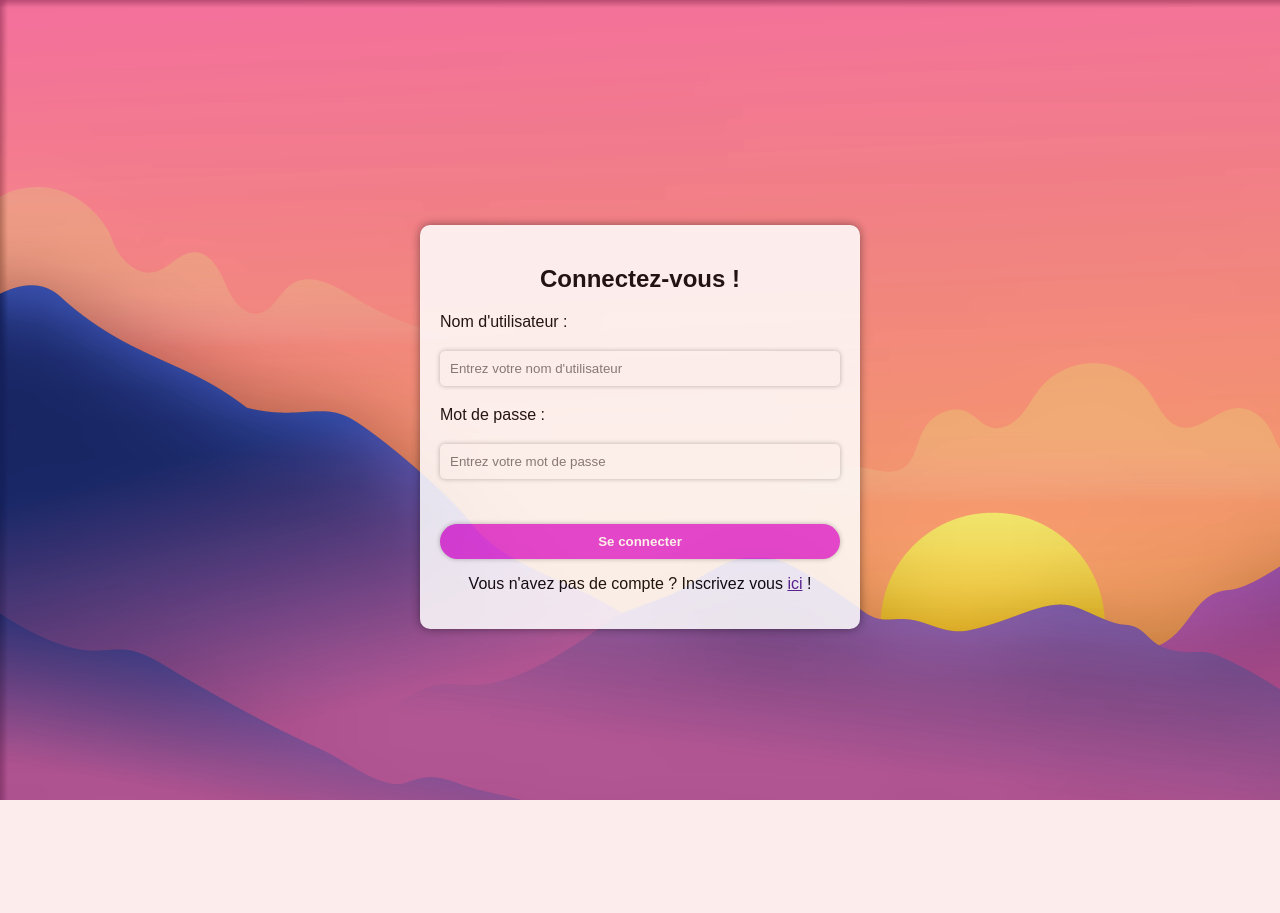
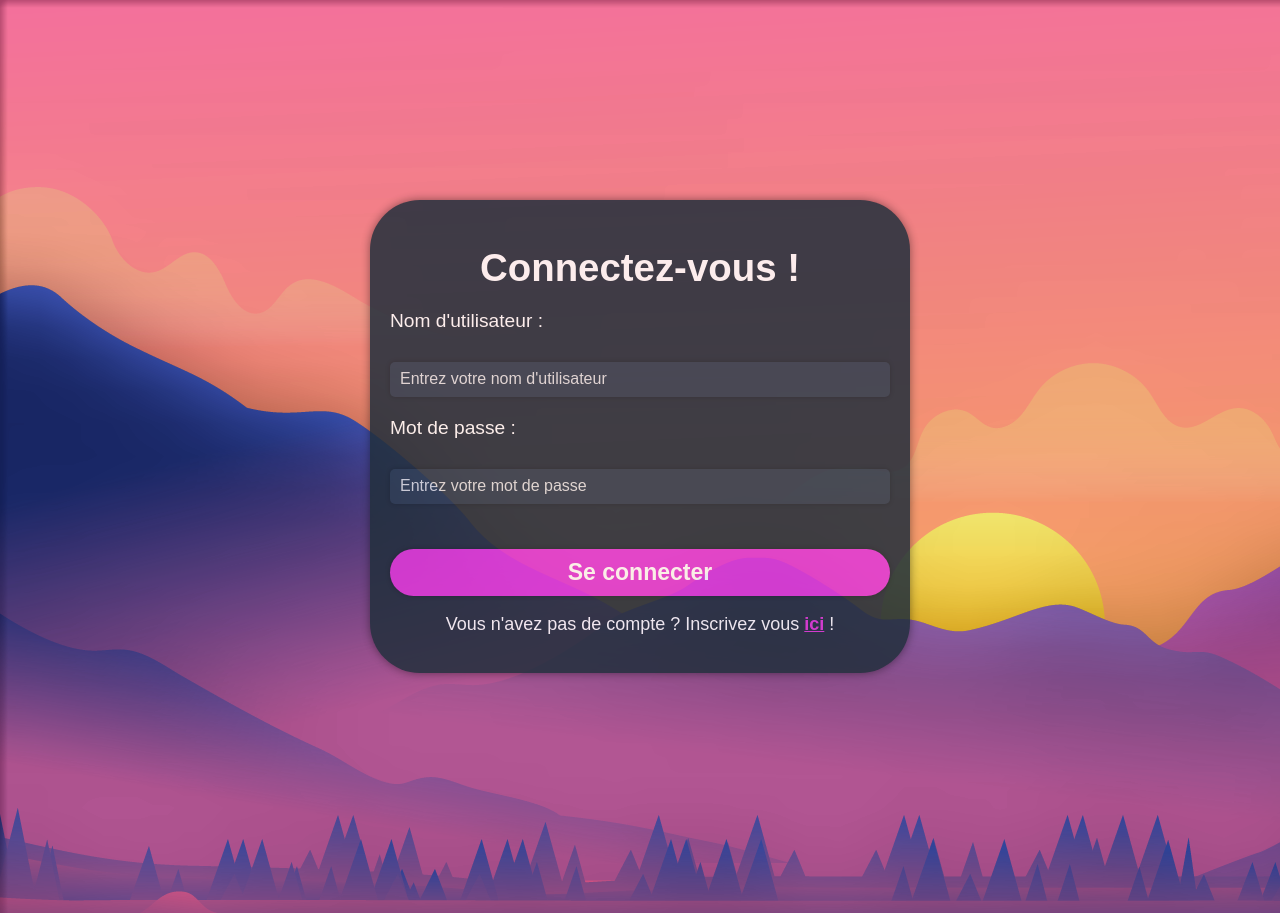
Before and after one commit to Ales230/SAE203, a PHP site: page /SAE203.php in a window 1280 px wide. Shown: the top 913 px of the page. Before the commit the page ends 800 px from the top, so only its background shows below. Run offline with PHP 8.4, Linux system fonts and the light colour scheme.

Commit message:
Add files via upload

```diff
--- a/SAE 203/SAE203.php
+++ b/SAE 203/SAE203.php
@@ -7,13 +7,13 @@
   <body>
     <div class="container">
       <form>
-        <h2>Connectez-vous !</h2>
+        <h1>Connectez-vous !</h1>
         <label for="username">Nom d'utilisateur :</label>
         <input type="text" id="username" name="username" placeholder="Entrez votre nom d'utilisateur" required>
         <label for="password">Mot de passe :</label>
         <input type="password" id="password" name="password" placeholder="Entrez votre mot de passe" required>
         <button type="submit">Se connecter</button>
-        <p>Vous n'avez pas de compte ? Inscrivez vous <a href="">ici</a> !</p>
+        <p class="p_c">Vous n'avez pas de compte ? Inscrivez vous <a href="">ici</a> !</p>
       </form>
     </div>
   </body>
--- a/SAE 203/Styles/SAE203.css
+++ b/SAE 203/Styles/SAE203.css
@@ -4,30 +4,32 @@ body {
     font-family: Arial, sans-serif;
     background-color: #f0f0f0;
     background:url(c_fond2_2.png);
-    background-color:blur(40%);
   }
   .container {
-    width: 400px;
-    margin: 150px auto;
-    background-color: #fff;
+    width: 500px;
+    margin: 400px auto;
+    background-color:#212F3C;
     padding: 20px;
-    border-radius: 10px;
+    border-radius: 50px;
     box-shadow: 0 0 10px rgba(0, 0, 0, 0.5);
-    margin-top:225px;
+    margin-top:200px;
     opacity: 85%;
   }
   form {
     display: flex;
     flex-direction: column;
+    color:white;
+    font-size:larger;
   }
 
-  h2 {
+  h1 {
     text-align: center;
     margin-bottom: 20px;
+    color:white;
   }
 
   label {
-    margin-bottom: 10px;
+    margin-bottom: 20px;
   }
 
   input[type="text"],
@@ -38,6 +40,9 @@ body {
     border-radius: 5px;
     box-shadow: 0 0 5px rgba(0, 0, 0, 0.3);
     margin-top:10px;
+    background-color:#2E4053;
+    opacity:85%;
+    color:white;
   }
 
   button[type="submit"] {
@@ -51,11 +56,26 @@ body {
     box-shadow: 0 0 5px rgba(0, 0, 0, 0.3);
     transition:.5s;
     margin-top:25px;
+    font-size: larger;
   }
 
   button[type="submit"]:hover {
     background-color: #2ECC71;
   }
-  p{
+  .p_c{
     text-align:center;
+    font-size:large;
   }
+  ::placeholder{
+    color:white;
+    font-size:medium;
+    margin-bottom:20px;
+  }
+  a:hover {
+    color: #2ECC71;
+  }
+  a{
+    color:#E239DA;
+    transition:.5s;
+    font-weight:bold;
+  }
```
